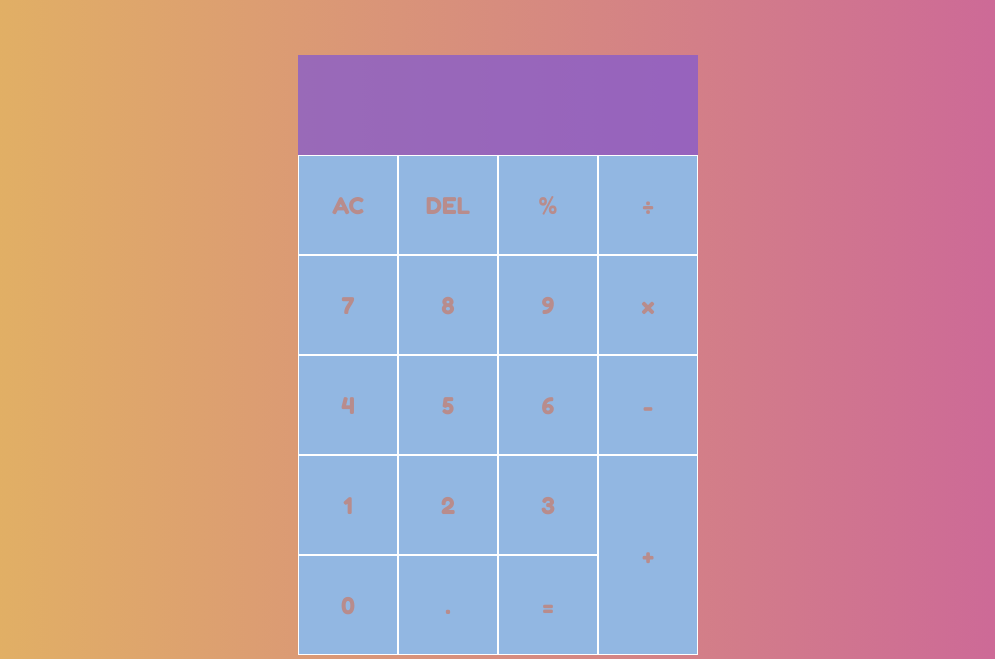
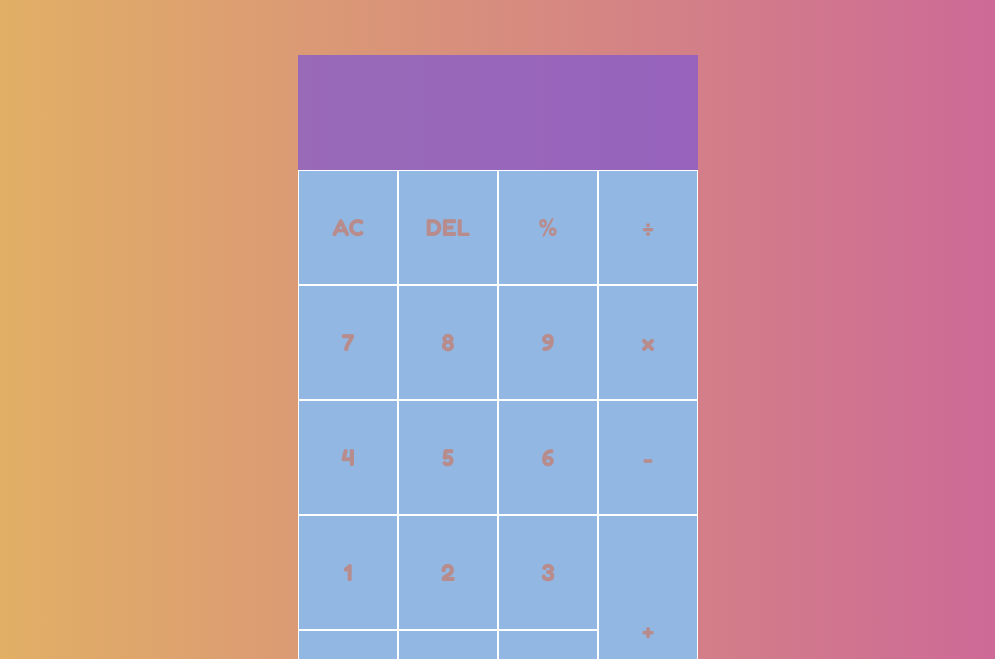
Before and after one commit to heyjulesb/calculator, a plain HTML site: page index.html in a window 1280 px wide. Shown: the part 141-800 px from the top of the page, without its empty margins (142-1137 px from the left). Drawn offline with Linux system fonts and the light colour scheme.

Commit message:
changing the size of the grid rows

```diff
--- a/styles.css
+++ b/styles.css
@@ -34,7 +34,7 @@ h1 {
   justify-content: center;
   align-content: center;
   grid-template-columns: repeat(4, 100px);
-  grid-template-rows: repeat(6, 100px);
+  grid-template-rows: repeat(6, 115px);
   padding: 20px;
 }
 
@@ -76,7 +76,7 @@ h1 {
 
 .output .preview {
   color: white;
-  font-size: 1.6rem
+  font-size: 1.6rem;
   padding-bottom: 5px;
 }
 
```
